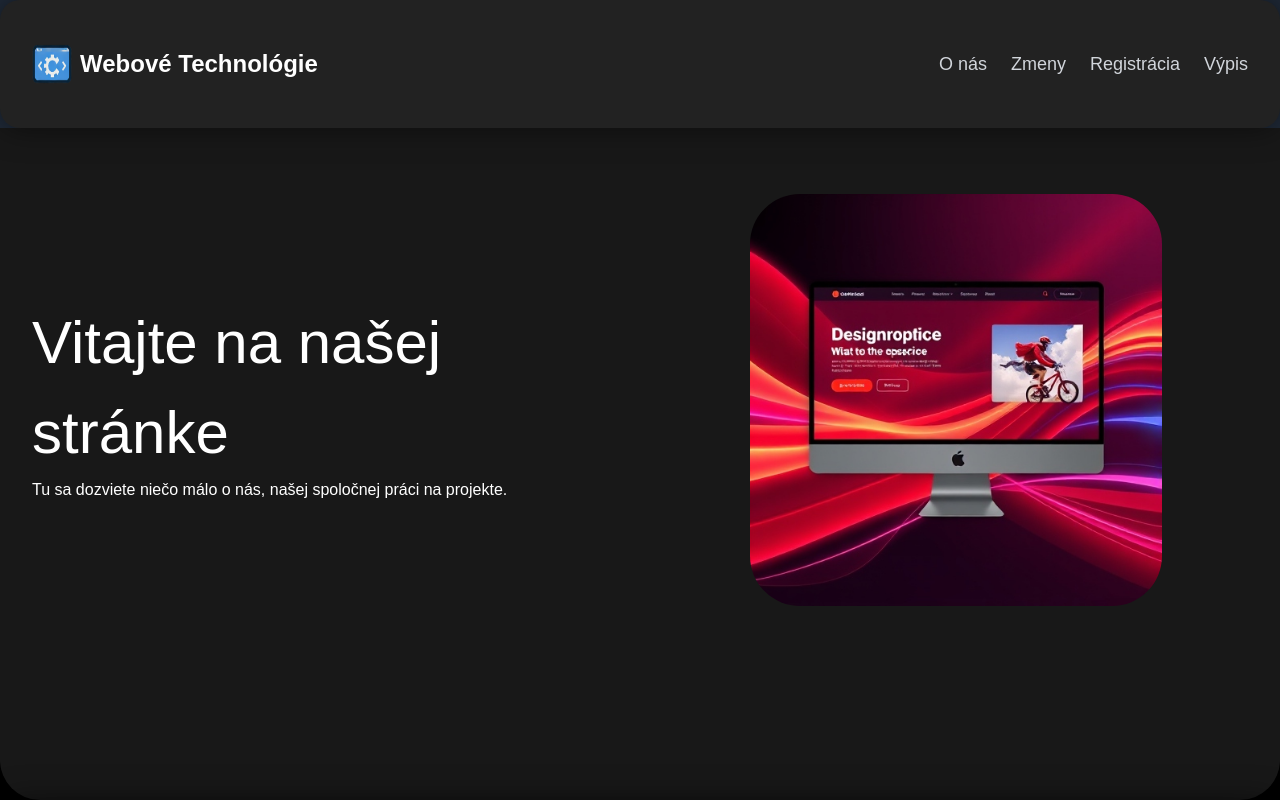
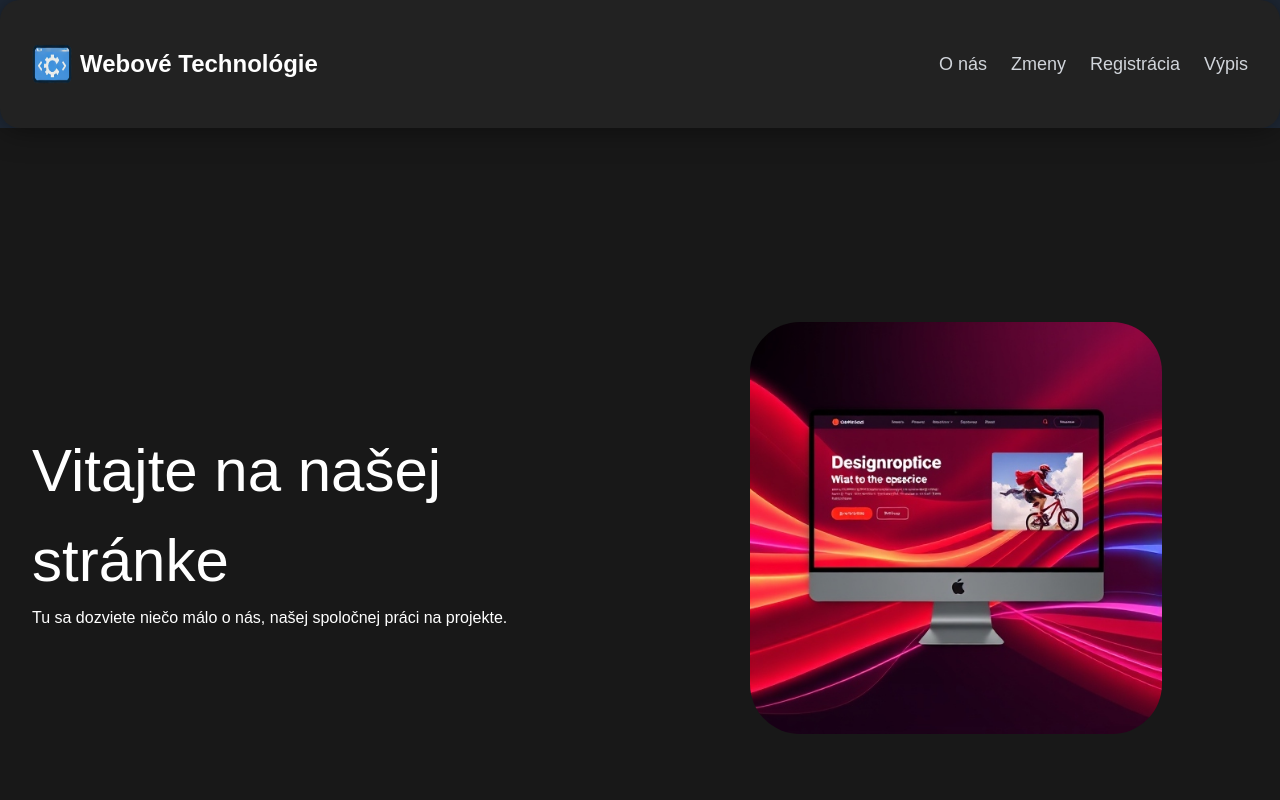
Before and after one commit to Rikiboy5/WT_Zadanie, a React (Vite) app in the folder zadanie2/frontend/: page / in a window 1280 px wide. Shown: the top 800 px of the page. Built offline with nearby package versions, Linux system fonts and the light colour scheme.

Commit message:
vylepseny navbar, pridal som /users do app.jsx

```diff
--- a/zadanie2/frontend/package.json
+++ b/zadanie2/frontend/package.json
@@ -4,7 +4,7 @@
   "name": "zadanie2",
   "private": true,
   "version": "0.0.0",
-  "type": "tailwind.config.js",
+  "type": "module",
   "scripts": {
     "dev": "vite",
     "build": "vite build",
--- a/zadanie2/frontend/src/App.jsx
+++ b/zadanie2/frontend/src/App.jsx
@@ -7,6 +7,7 @@ import RegistrationForm from "./components/RegistrationForm";
 import GdprTerms from "./components/GdprTerms";
 import Navbar from "./components/Navbar";
 import ZmenySection from "./components/ZmenySection";
+import Users from "./components/users";
 
 function App() {
   return (
@@ -18,7 +19,7 @@ function App() {
         <Route path="/register" element={<RegistrationForm />} />
         <Route path="/GDPR" element={<GdprTerms />} />
         <Route path="/zmeny" element={<ZmenySection />} />
-
+        <Route path="/users" element={<Users />} />
       </Routes>
     </div>
   );
--- a/zadanie2/frontend/src/components/Navbar.jsx
+++ b/zadanie2/frontend/src/components/Navbar.jsx
@@ -7,7 +7,8 @@ function Navbar() {
   const [isOpen, setIsOpen] = useState(false);
 
   return (
-    <nav className="bg-gray-800 fixed w-full z-20 top-0 left-0">
+    // Zmena z `fixed` na `sticky`
+    <nav className="bg-gray-800 sticky top-0 z-20">
       <div className="container mx-auto px-4">
         <div className="flex items-center justify-between h-16">
           {/* Logo a názov */}
@@ -20,7 +21,7 @@ function Navbar() {
               Webové Technológie
             </Link>
           </div>
-          {/* Hamburger menu pre mobilné zariadenia */}
+          {/* Hamburger menu pre mobily */}
           <div className="md:hidden">
             <button
               onClick={() => setIsOpen(!isOpen)}
@@ -54,7 +55,7 @@ function Navbar() {
               </svg>
             </button>
           </div>
-          {/* Navigačné odkazy pre desktop */}
+          {/* Odkazy pre desktop */}
           <div className="hidden md:flex md:items-center md:space-x-6">
             <Link
               to="/zaluby"
@@ -108,6 +109,13 @@ function Navbar() {
             >
               Registrácia
             </Link>
+            <Link
+              to="/users"
+              className="block px-3 py-2 rounded-md text-base font-medium text-gray-300 hover:text-white hover:bg-gray-700"
+              onClick={() => setIsOpen(false)}
+            >
+              Výpis
+            </Link>
           </div>
         </div>
       )}
--- a/zadanie2/frontend/src/components/RegistrationForm.jsx
+++ b/zadanie2/frontend/src/components/RegistrationForm.jsx
@@ -18,7 +18,6 @@ function RegistrationForm() {
   const [success, setSuccess] = useState("");
   const navigate = useNavigate();
 
-  // Validácie
   const isNameValid = (name) => /^[A-Za-zÀ-ÖØ-öø-ÿ\s]+$/.test(name);
   const isEmailValid = (email) => /\S+@\S+\.\S+/.test(email);
 
@@ -35,7 +34,6 @@ function RegistrationForm() {
     setError("");
     setSuccess("");
 
-    // Validácie
     if (!isNameValid(formData.name)) {
       setError("Meno môže obsahovať iba písmená.");
       return;
@@ -69,7 +67,6 @@ function RegistrationForm() {
         formData
       );
       setSuccess("Úspešne zaregistrovaný.");
-      // Po 3 sekundách presmerovať na domovskú stránku
       setTimeout(() => {
         navigate("/");
       }, 3000);
@@ -91,7 +88,7 @@ function RegistrationForm() {
   };
 
   return (
-    <div className="flex items-center justify-center min-h-screen bg-gray-900">
+    <div className="pt-20 flex items-center justify-center min-h-screen bg-gray-900">
       <div className="w-full max-w-md p-8 bg-gray-800 text-white rounded-lg shadow-lg">
         <h2 className="text-3xl font-bold mb-6 text-center">
           Registračný Formulár
@@ -105,7 +102,6 @@ function RegistrationForm() {
           </p>
         )}
         <form onSubmit={handleSubmit} className="space-y-4">
-          {/* Meno */}
           <div>
             <label className="block mb-1 font-semibold">Meno*</label>
             <input
@@ -117,7 +113,6 @@ function RegistrationForm() {
               required
             />
           </div>
-          {/* Priezvisko */}
           <div>
             <label className="block mb-1 font-semibold">Priezvisko*</label>
             <input
@@ -129,8 +124,6 @@ function RegistrationForm() {
               required
             />
           </div>
-
-          {/* Rok narodenia */}
           <div>
             <label className="block mb-1 font-semibold">Rok narodenia*</label>
             <input
@@ -142,8 +135,6 @@ function RegistrationForm() {
               required
             />
           </div>
-
-          {/* Štát */}
           <div>
             <label className="block mb-1 font-semibold">Štát*</label>
             <input
@@ -155,8 +146,6 @@ function RegistrationForm() {
               required
             />
           </div>
-
-          {/* Email */}
           <div>
             <label className="block mb-1 font-semibold">Email*</label>
             <input
@@ -168,7 +157,6 @@ function RegistrationForm() {
               required
             />
           </div>
-          {/* Heslo */}
           <div>
             <label className="block mb-1 font-semibold">Heslo*</label>
             <input
@@ -180,8 +168,6 @@ function RegistrationForm() {
               required
             />
           </div>
-
-          {/* Telefón */}
           <div>
             <label className="block mb-1 font-semibold">
               Telefón (Nepovinné)
@@ -194,8 +180,6 @@ function RegistrationForm() {
               className="w-full p-3 rounded bg-gray-700 text-white focus:outline-none focus:ring-2 focus:ring-teal-500"
             />
           </div>
-
-          {/* GDPR Súhlas */}
           <div className="flex items-center">
             <input
               type="checkbox"
@@ -216,8 +200,6 @@ function RegistrationForm() {
               *
             </label>
           </div>
-
-          {/* Tlačidlo */}
           <button
             type="submit"
             className="w-full bg-teal-500 hover:bg-teal-600 p-3 rounded text-white font-semibold transition duration-300"
--- a/zadanie2/frontend/tailwind.config.js
+++ b/zadanie2/frontend/tailwind.config.js
@@ -1,11 +1,12 @@
 // tailwind.config.js
-module.exports = {
-  content: [
-    "./index.html",
-    "./src/**/*.{js,jsx,ts,tsx}", // Upravte podľa toho, či používate JS alebo TS
+export default {
+  content: ["./index.html", "./src/**/*.{js,jsx,ts,tsx}"],
+  theme: {
+    extend: {
+      // Tu môžeš pridať svoje vlastné rozšírenia tém
+    },
+  },
+  plugins: [
+    // Tu môžeš pridať svoje Tailwind pluginy
   ],
-  theme: {
-    extend: {},
-  },
-  plugins: [],
 };
```
Also changed, not shown: 1 other file (tests, documents, lock files or other folders).
